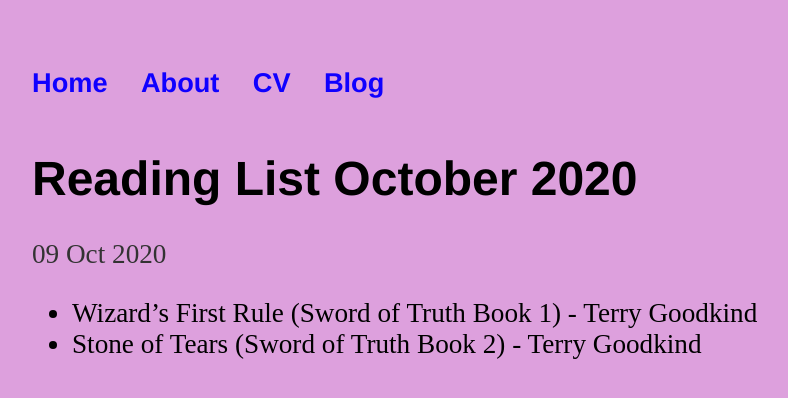
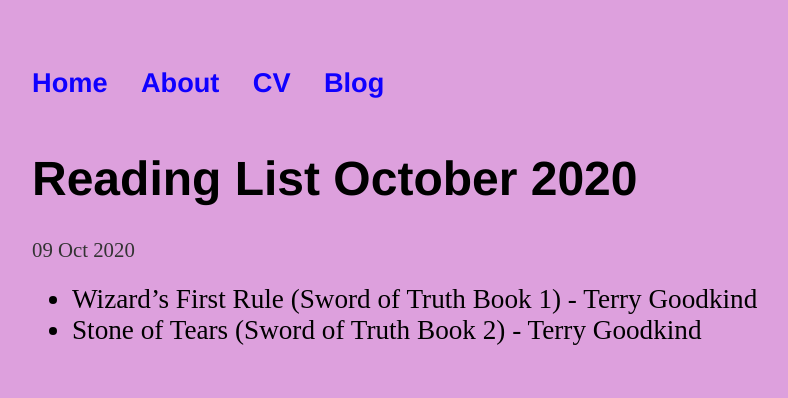
Before and after one commit to kozleo/kozleo.github.io, a Jekyll site: the page built from _posts/2020-10-09-reading-list-october-2020.md, in a window 1280 px wide. Shown: the top 398 px of the page, without its empty margins (16-804 px from the left). Built offline with Jekyll 4.4.1, drawn with Linux system fonts in a browser that asks for light colours.

Commit message:
Update main.css

```diff
--- a/css/main.css
+++ b/css/main.css
@@ -28,7 +28,7 @@ h1 {
     font-family:'Helvetica', 'Arial', 'Sans-Serif';
 }
 p {
-    font-size: 1.7rem;
+    font-size: 1.3rem;
     line-height: 1.2em;
     color: #333;
     text-align: justify;
```
